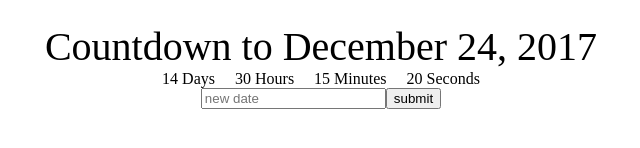
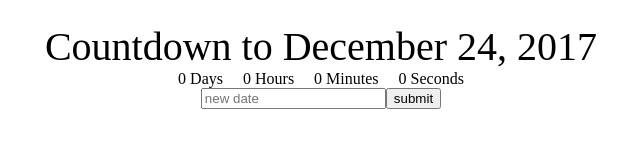
Before and after one commit to Basruhe/countdownchamp, a React (Create React App) app: page / in a window 1280 px wide. Shown: the part 230-378 px from the top of the page, without its empty margins (319-959 px from the left). Built offline with nearby package versions, Linux system fonts and the light colour scheme.

Commit message:
added clock component

```diff
--- a/src/App.jsx
+++ b/src/App.jsx
@@ -7,6 +7,7 @@
 import React from "react";
 import { Component } from "react";
 import "./App.css";
+import Clock from "./Clock.jsx";
 
 class App extends Component {
   constructor(props) {
@@ -27,12 +28,7 @@
       <div className="App">
         <div className="App-title">Countdown to {this.state.deadline}</div>
 
-        <div>
-          <div className="Clock-days">14 Days</div>
-          <div className="Clock-hours">30 Hours</div>
-          <div className="Clock-minutes">15 Minutes</div>
-          <div className="Clock-seconds">20 Seconds</div>
-        </div>
+        <Clock />
 
         <div>
           <input
--- /dev/null
+++ b/src/Clock.jsx
@@ -0,0 +1,28 @@
+import React from "react";
+import { Component } from "react";
+import "./App.css";
+
+class Clock extends Component {
+  constructor(props) {
+    super(props);
+    this.state = {
+      days: 0,
+      hours: 0,
+      minutes: 0,
+      seconds: 0
+    };
+  }
+
+  render() {
+    return (
+      <div>
+        <div className="Clock-days">{this.state.days} Days</div>
+        <div className="Clock-hours">{this.state.hours} Hours</div>
+        <div className="Clock-minutes">{this.state.minutes} Minutes</div>
+        <div className="Clock-seconds">{this.state.seconds} Seconds</div>
+      </div>
+    );
+  }
+}
+
+export default Clock;
```
